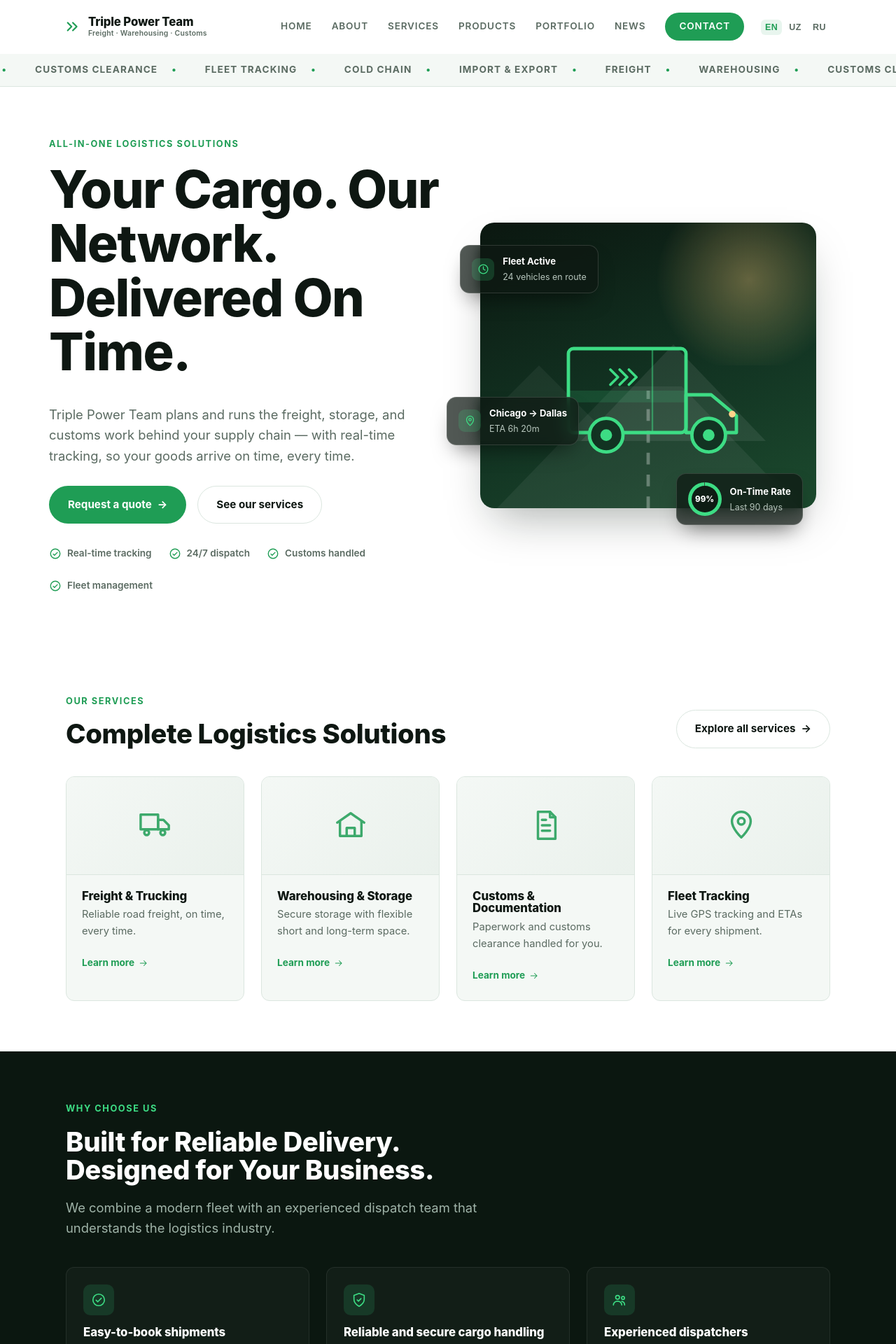
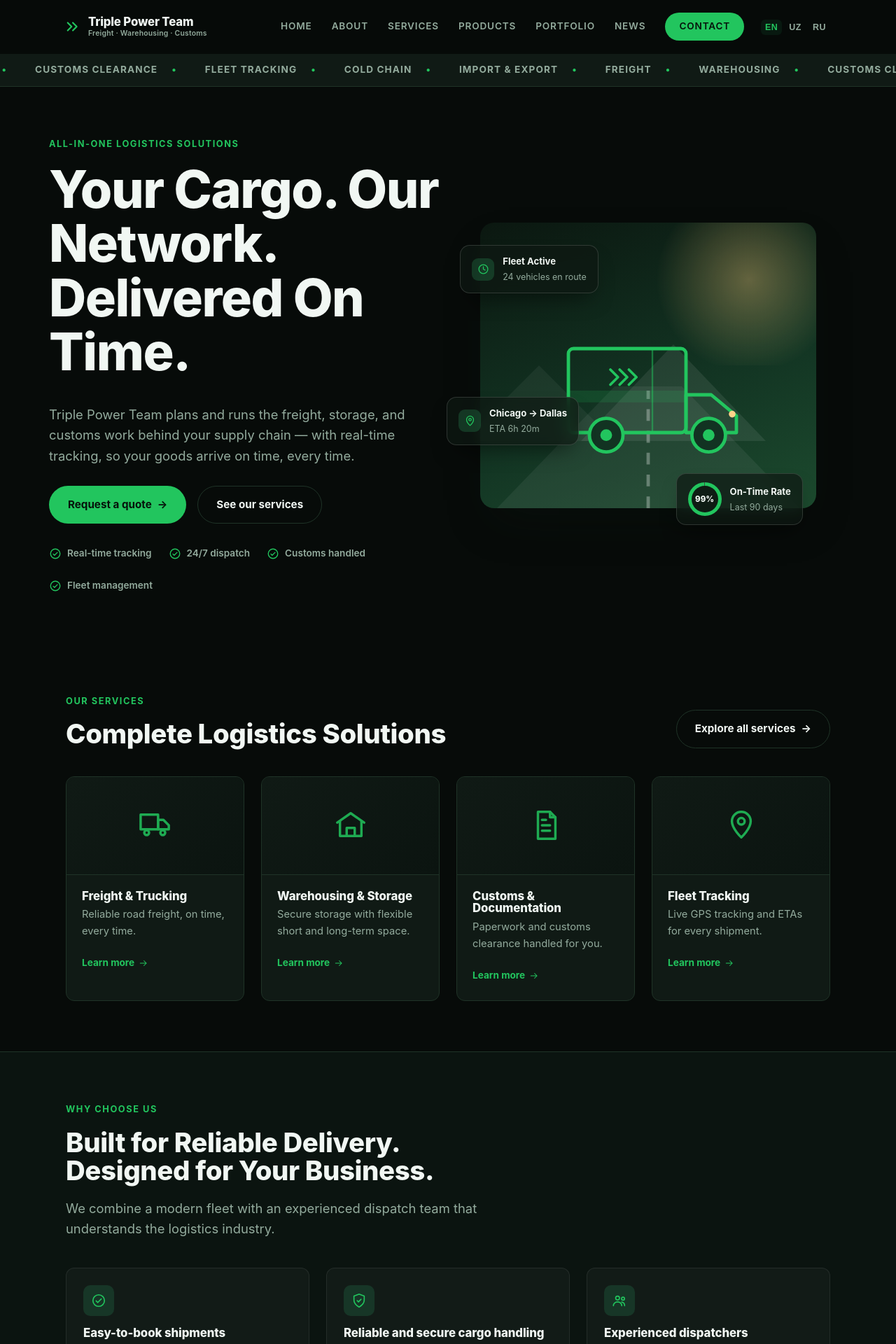
Before and after one commit to QudratNegmatov/triple_power_team_website, a Django app: page / in a window 1280 px wide. Shown: the top 1920 px of the page at 70% size. Run offline with Django 5.2, Linux system fonts and the light colour scheme; data comes from the database, SQL or seed files in the repository; data that the repository does not hold is empty; some libraries are stand-ins or nearby versions.

Commit message:
Switch theme back to black background with a refined green palette
Replaces the white theme's colors with a near-black background,
higher-contrast vivid green primary (#22c55e), and softer muted text,
then sweeps every component that had colors hardcoded for the white
theme (header blur, alerts, form errors, discount badges, the hero SVG
illustration, the logo mark, and the placeholder image) so nothing
clashes. Unifies what used to be two different greens (#1f9d55 and
#3ddc84) into one consistent --color-primary used everywhere, and lets
.section-dark read from the shared palette instead of separate
hardcoded dark-theme colors, since the whole site is dark now.

Co-Authored-By: Claude Sonnet 5 <noreply@anthropic.com>
Claude-Session: https://claude.ai/code/session_0121Q3GBec7RgxQyVPFiNUWm

```diff
--- a/core/templates/core/home.html
+++ b/core/templates/core/home.html
@@ -63,20 +63,20 @@
                 <path d="M120 260 230 145 340 260Z" fill="rgba(255,255,255,0.08)"/>
                 <path d="M20 340 160 195 240 195 380 340Z" fill="rgba(255,255,255,0.06)"/>
                 <path d="M200 340V200" stroke="rgba(255,255,255,0.3)" stroke-width="4" stroke-dasharray="14 12"/>
-                <g fill="none" stroke="#3ddc84" stroke-width="4" stroke-linecap="round" stroke-linejoin="round">
+                <g fill="none" stroke="#22c55e" stroke-width="4" stroke-linecap="round" stroke-linejoin="round">
                     <rect x="105" y="150" width="140" height="100" rx="6"/>
                     <path d="M245 250v-45h30l30 25v20z"/>
                     <line x1="205" y1="152" x2="205" y2="248" stroke-width="2" opacity="0.5"/>
                     <circle cx="150" cy="253" r="20" fill="#123322"/>
                     <circle cx="272" cy="253" r="20" fill="#123322"/>
                 </g>
-                <g fill="#3ddc84">
+                <g fill="#22c55e">
                     <circle cx="150" cy="253" r="7"/>
                     <circle cx="272" cy="253" r="7"/>
                 </g>
                 <circle cx="300" cy="228" r="4" fill="#ffd28a"/>
-                <rect x="105" y="200" width="140" height="14" fill="#3ddc84" opacity="0.15"/>
-                <g stroke="#3ddc84" stroke-width="3" fill="none" stroke-linecap="round" stroke-linejoin="round" transform="translate(155,175)">
+                <rect x="105" y="200" width="140" height="14" fill="#22c55e" opacity="0.15"/>
+                <g stroke="#22c55e" stroke-width="3" fill="none" stroke-linecap="round" stroke-linejoin="round" transform="translate(155,175)">
                     <path d="M0 0l9 9-9 9"/>
                     <path d="M11 0l9 9-9 9"/>
                     <path d="M22 0l9 9-9 9"/>
--- a/static/css/style.css
+++ b/static/css/style.css
@@ -1,13 +1,13 @@
 :root {
-    --color-bg: #ffffff;
-    --color-surface: #f4f8f5;
-    --color-surface-alt: #eaf1ec;
-    --color-border: #dbe6df;
-    --color-text: #0e1712;
-    --color-text-muted: #5b6b62;
-    --color-primary: #1f9d55;
-    --color-primary-hover: #187f44;
-    --color-on-primary: #ffffff;
+    --color-bg: #070b09;
+    --color-surface: #101a15;
+    --color-surface-alt: #0b1410;
+    --color-border: #1f3327;
+    --color-text: #f1f7f3;
+    --color-text-muted: #93ab9d;
+    --color-primary: #22c55e;
+    --color-primary-hover: #1aa34e;
+    --color-on-primary: #06120b;
     --radius: 12px;
     --max-width: 1140px;
 }
@@ -53,13 +53,13 @@ a:hover { text-decoration: underline; }
     position: sticky;
     top: 0;
     z-index: 50;
-    background: rgba(255, 255, 255, 0.75);
+    background: rgba(7, 11, 9, 0.75);
     backdrop-filter: blur(10px);
     border-bottom: 1px solid transparent;
     transition: border-color 0.2s ease, background 0.2s ease;
 }
 .site-header.scrolled {
-    background: rgba(255, 255, 255, 0.92);
+    background: rgba(7, 11, 9, 0.92);
     border-bottom-color: var(--color-border);
 }
 
@@ -439,16 +439,18 @@ a:hover { text-decoration: underline; }
 .footer-bottom-links a:hover { color: var(--color-text); }
 .footer-inner { color: var(--color-text-muted); font-size: 0.9rem; }
 
-/* Dark section utility */
+/* Dark section utility (a slightly lighter band within the dark page) */
 .section-dark {
-    background: #0b1710;
-    color: #eef5f0;
+    background: var(--color-surface-alt);
+    color: var(--color-text);
+    border-top: 1px solid var(--color-border);
+    border-bottom: 1px solid var(--color-border);
 }
-.section-dark .eyebrow { color: #3ddc84; }
-.section-dark h2 { color: #ffffff; }
-.section-dark p:not(.eyebrow) { color: #9fb3a8; }
-.section-dark .btn-ghost { border-color: rgba(255, 255, 255, 0.2); color: #ffffff; }
-.section-dark .btn-ghost:hover { border-color: #3ddc84; }
+.section-dark .eyebrow { color: var(--color-primary); }
+.section-dark h2 { color: var(--color-text); }
+.section-dark p:not(.eyebrow) { color: var(--color-text-muted); }
+.section-dark .btn-ghost { border-color: var(--color-border); color: var(--color-text); }
+.section-dark .btn-ghost:hover { border-color: var(--color-primary); }
 
 /* Hero split with visual panel */
 .hero-split {
@@ -563,7 +565,7 @@ a:hover { text-decoration: underline; }
     backdrop-filter: blur(10px);
     border: 1px solid rgba(255, 255, 255, 0.14);
     border-radius: 14px;
-    color: #fff;
+    color: var(--color-text);
     box-shadow: 0 16px 30px -12px rgba(0, 0, 0, 0.5);
     font-size: 0.82rem;
     max-width: 220px;
@@ -573,7 +575,7 @@ a:hover { text-decoration: underline; }
     height: 32px;
     border-radius: 9px;
     background: rgba(61, 220, 132, 0.18);
-    color: #3ddc84;
+    color: var(--color-primary);
     display: flex;
     align-items: center;
     justify-content: center;
@@ -581,7 +583,7 @@ a:hover { text-decoration: underline; }
 }
 .float-card-icon svg { width: 17px; height: 17px; }
 .float-card-title { font-weight: 700; margin-bottom: 2px; }
-.float-card-sub { color: #b7c6bd; font-size: 0.78rem; }
+.float-card-sub { color: var(--color-text-muted); font-size: 0.78rem; }
 
 .float-card--status { top: 8%; left: -6%; }
 .float-card--route { bottom: 22%; left: -10%; }
@@ -592,7 +594,7 @@ a:hover { text-decoration: underline; }
     width: 48px;
     height: 48px;
     border-radius: 50%;
-    background: conic-gradient(#3ddc84 calc(var(--val, 90) * 3.6deg), rgba(255, 255, 255, 0.18) 0deg);
+    background: conic-gradient(var(--color-primary) calc(var(--val, 90) * 3.6deg), rgba(255, 255, 255, 0.18) 0deg);
     flex-shrink: 0;
 }
 .ring-hole {
@@ -605,7 +607,7 @@ a:hover { text-decoration: underline; }
     justify-content: center;
     font-weight: 800;
     font-size: 0.72rem;
-    color: #fff;
+    color: var(--color-text);
 }
 
 @media (max-width: 960px) {
@@ -657,8 +659,8 @@ a:hover { text-decoration: underline; }
     border-radius: var(--radius);
     padding: 24px;
 }
-.why-us-point h3 { color: #fff; font-size: 1.05rem; }
-.why-us-point p { color: #9fb3a8; margin: 0; }
+.why-us-point h3 { color: var(--color-text); font-size: 1.05rem; }
+.why-us-point p { color: var(--color-text-muted); margin: 0; }
 .why-us-point-icon {
     width: 44px;
     height: 44px;
@@ -667,7 +669,7 @@ a:hover { text-decoration: underline; }
     justify-content: center;
     border-radius: 10px;
     background: rgba(61, 220, 132, 0.14);
-    color: #3ddc84;
+    color: var(--color-primary);
     margin-bottom: 16px;
 }
 .why-us-point-icon svg { width: 22px; height: 22px; }
--- a/templates/base.html
+++ b/templates/base.html
@@ -11,7 +11,7 @@
     <header class="site-header">
         <div class="container header-inner">
             <a href="{% url 'home' %}" class="logo">
-                <svg class="logo-mark" viewBox="0 0 24 24" fill="none" stroke="#1f9d55" stroke-width="2.4" stroke-linecap="round" stroke-linejoin="round">
+                <svg class="logo-mark" viewBox="0 0 24 24" fill="none" stroke="#22c55e" stroke-width="2.4" stroke-linecap="round" stroke-linejoin="round">
                     <path d="M3 6l6 6-6 6"/>
                     <path d="M11 6l6 6-6 6"/>
                 </svg>
```
Also changed, not shown: other parts of static/css/style.css (+19 -19 lines), static/img/placeholder.svg.
